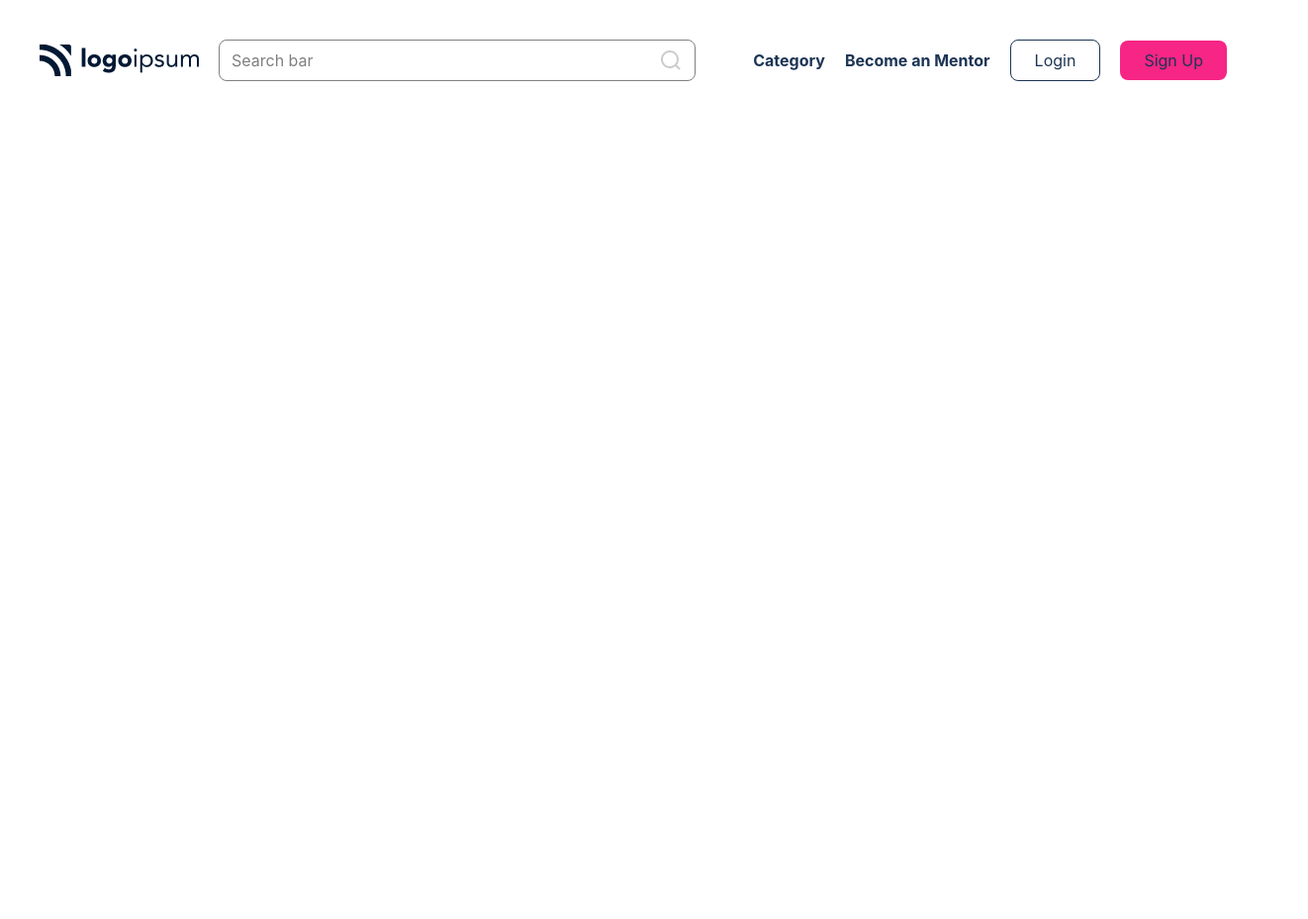
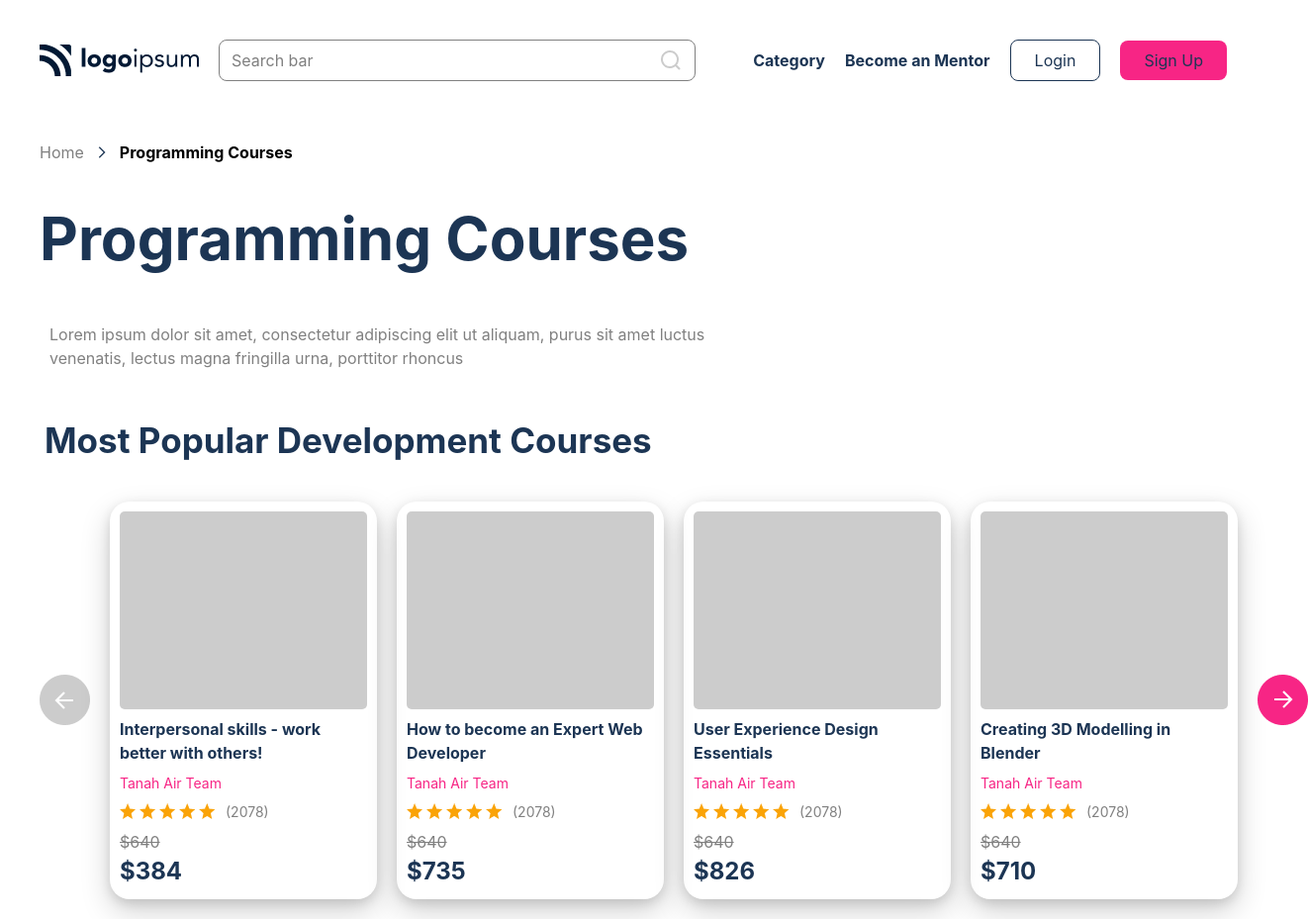
Before and after one commit to hursedhimmatov7-del/GIT4, a website: page src/page2.html in a window 1280 px wide. Shown: the whole page at 99% size, 1322 px wide, since content can reach past the window. Before the commit the page ends 800 px from the top, so only its background shows below. Drawn offline with nearby package versions, Linux system fonts and the light colour scheme; files that its build step writes are made by us from their sources.

Commit message:
add section 1

```diff
--- a/src/page2.html
+++ b/src/page2.html
@@ -4,20 +4,18 @@
     <meta charset="UTF-8" />
     <meta name="viewport" content="width=device-width, initial-scale=1.0" />
     <title>Document</title>
-    <link rel="stylesheet" href="output.css">
+    <link rel="stylesheet" href="output.css" />
   </head>
   <body>
     <header class="p-5 lg:px-0 lg:py-10">
       <div class="max-w-300 m-auto flex gap-10 items-center justify-between">
         <div class="flex items-center gap-5">
-          <a href="../index.html"
-            ><img src="logo.png" alt=""
-          /></a>
+          <a href="../index.html"><img src="logo.png" alt="" /></a>
           <div
             class="lg:flex hidden border border-[gray] py-2 px-3 rounded-lg gap-3"
           >
             <input
-              class=" w-105 outline-none"
+              class="w-105 outline-none"
               type="text"
               placeholder="Search bar"
             />
@@ -41,5 +39,99 @@
         <p class="lg:hidden text-white text-2xl font-bold">☰</p>
       </div>
     </header>
+    <main>
+      <section
+        class="max-w-[1200px] m-auto flex flex-col gap-[30px] items-start py-[20px]"
+      >
+        <div class="flex items-center gap-[10px]">
+          <p class="text-[gray]">Home</p>
+          <img src="Arrow Chevron Right.png" alt="" />
+          <p class="font-bold">Programming Courses</p>
+        </div>
+        <p class="text-[60px] font-bold text-[#1C3554]">Programming Courses</p>
+        <p class="text-[gray] p-[10px]">
+          Lorem ipsum dolor sit amet, consectetur adipiscing elit ut aliquam,
+          purus sit amet luctus <br />
+          venenatis, lectus magna fringilla urna, porttitor rhoncus
+        </p>
+        <p class="text-[35px] font-bold text-[#1C3554] p-[5px]">
+          Most Popular Development Courses
+        </p>
+        <div class="flex items-center gap-[20px]">
+          <img src="Arrow Left.png" alt="" />
+          <div
+            class="flex flex-col items-start gap-[8px] shadow-[0_12px_30px_rgba(0,0,0,0.18),0_4px_12px_rgba(0,0,0,0.12)] p-[10px] rounded-[20px]"
+          >
+            <div class="w-[250px] h-[200px] bg-[#CCCCCC] rounded-[5px]"></div>
+            <p class="font-bold text-[#1C3554]">
+              Interpersonal skills - work better with others!
+            </p>
+            <p class="text-[14px] text-[#F72585]">Tanah Air Team</p>
+            <div class="flex items-center gap-[10px]">
+              <img src="Rating.png" alt="" />
+              <p class="text-[14px] text-[gray]">(2078)</p>
+            </div>
+            <div>
+              <p class="line-through text-[gray]">$640</p>
+              <p class="text-[24px] font-bold text-[#1C3554]">$384</p>
+            </div>
+          </div>
+          <div
+            class="hidden lg:flex flex-col items-start gap-[8px] shadow-[0_12px_30px_rgba(0,0,0,0.18),0_4px_12px_rgba(0,0,0,0.12)] p-[10px] rounded-[20px]"
+          >
+            <div class="w-[250px] h-[200px] bg-[#CCCCCC] rounded-[5px]"></div>
+            <p class="font-bold text-[#1C3554]">
+              How to become an Expert Web Developer
+            </p>
+            <p class="text-[14px] text-[#F72585]">Tanah Air Team</p>
+            <div class="flex items-center gap-[10px]">
+              <img src="Rating.png" alt="" />
+              <p class="text-[14px] text-[gray]">(2078)</p>
+            </div>
+            <div>
+              <p class="line-through text-[gray]">$640</p>
+              <p class="text-[24px] font-bold text-[#1C3554]">$735</p>
+            </div>
+          </div>
+          <div
+            class="hidden lg:flex flex-col items-start gap-[8px] shadow-[0_12px_30px_rgba(0,0,0,0.18),0_4px_12px_rgba(0,0,0,0.12)] p-[10px] rounded-[20px]"
+          >
+            <div class="w-[250px] h-[200px] bg-[#CCCCCC] rounded-[5px]"></div>
+            <p class="font-bold text-[#1C3554]">
+              User Experience Design <br />
+              Essentials
+            </p>
+            <p class="text-[14px] text-[#F72585]">Tanah Air Team</p>
+            <div class="flex items-center gap-[10px]">
+              <img src="Rating.png" alt="" />
+              <p class="text-[14px] text-[gray]">(2078)</p>
+            </div>
+            <div>
+              <p class="line-through text-[gray]">$640</p>
+              <p class="text-[24px] font-bold text-[#1C3554]">$826</p>
+            </div>
+          </div>
+          <div
+            class="hidden lg:flex flex-col items-start gap-[8px] shadow-[0_12px_30px_rgba(0,0,0,0.18),0_4px_12px_rgba(0,0,0,0.12)] p-[10px] rounded-[20px]"
+          >
+            <div class="w-[250px] h-[200px] bg-[#CCCCCC] rounded-[5px]"></div>
+            <p class="font-bold text-[#1C3554]">
+              Creating 3D Modelling in <br />
+              Blender
+            </p>
+            <p class="text-[14px] text-[#F72585]">Tanah Air Team</p>
+            <div class="flex items-center gap-[10px]">
+              <img src="Rating.png" alt="" />
+              <p class="text-[14px] text-[gray]">(2078)</p>
+            </div>
+            <div>
+              <p class="line-through text-[gray]">$640</p>
+              <p class="text-[24px] font-bold text-[#1C3554]">$710</p>
+            </div>
+          </div>
+          <img src="Arrow Right.png" alt="" />
+        </div>
+      </section>
+    </main>
   </body>
 </html>
```
Also changed, not shown: src/Arrow Chevron Right.png (added), src/Arrow Left.png (added), src/Arrow Right.png (added), src/Rating (1).png (added), src/Rating (2).png (added), src/Rating (3).png (added), src/Rating (4).png (added), src/Rating.png (added).
